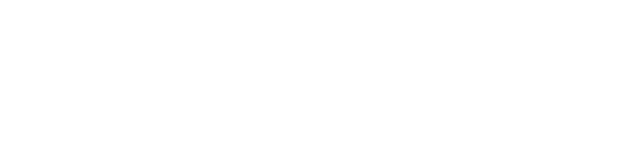
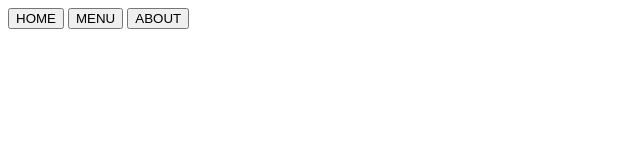
Before and after one commit to Taongajere/restuarantPage, a website: page src/index.html in a window 1280 px wide. Shown: the whole page, without its empty margins (0-640 px from the left). Drawn offline with Linux system fonts and the light colour scheme.

Commit message:
added HTML content

```diff
--- a/src/index.html
+++ b/src/index.html
@@ -6,6 +6,13 @@
     <title>Document</title>
 </head>
 <body>
-
+    <header>
+        <nav>
+            <button class="home">HOME</button>
+            <button class="menu">MENU</button>
+            <button class="about">ABOUT</button>
+        </nav>
+        <div id="content"></div>
+    </header>
 </body>
 </html>
```
